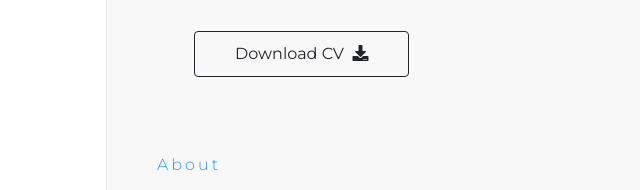
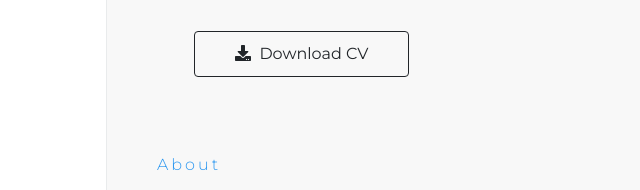
Before and after one commit to islam-monirul/portfolio-website, a plain HTML site: page index.html in a window 1280 px wide. Shown: the part 397-587 px from the top of the page, 293-933 px from the left. Drawn offline with Linux system fonts and the light colour scheme.

Commit message:
cv button updated

```diff
--- a/index.html
+++ b/index.html
@@ -79,7 +79,7 @@
 											</div>
 
 											<div class="downloadCV">
-												<a href="assets/resume/CV_Monirul_Islam.pdf" type="button" class="btn btn-outline-dark hero-btn" download>Download CV &nbsp;<i class="fas fa-download"></i></a>
+												<a href="assets/resume/CV_Monirul_Islam.pdf" type="button" class="btn btn-outline-dark hero-btn" download target="_blank"><i class="fas fa-download"></i>&nbsp; Download CV</a>
 											</div>
 										</div>
 									</div>
```
